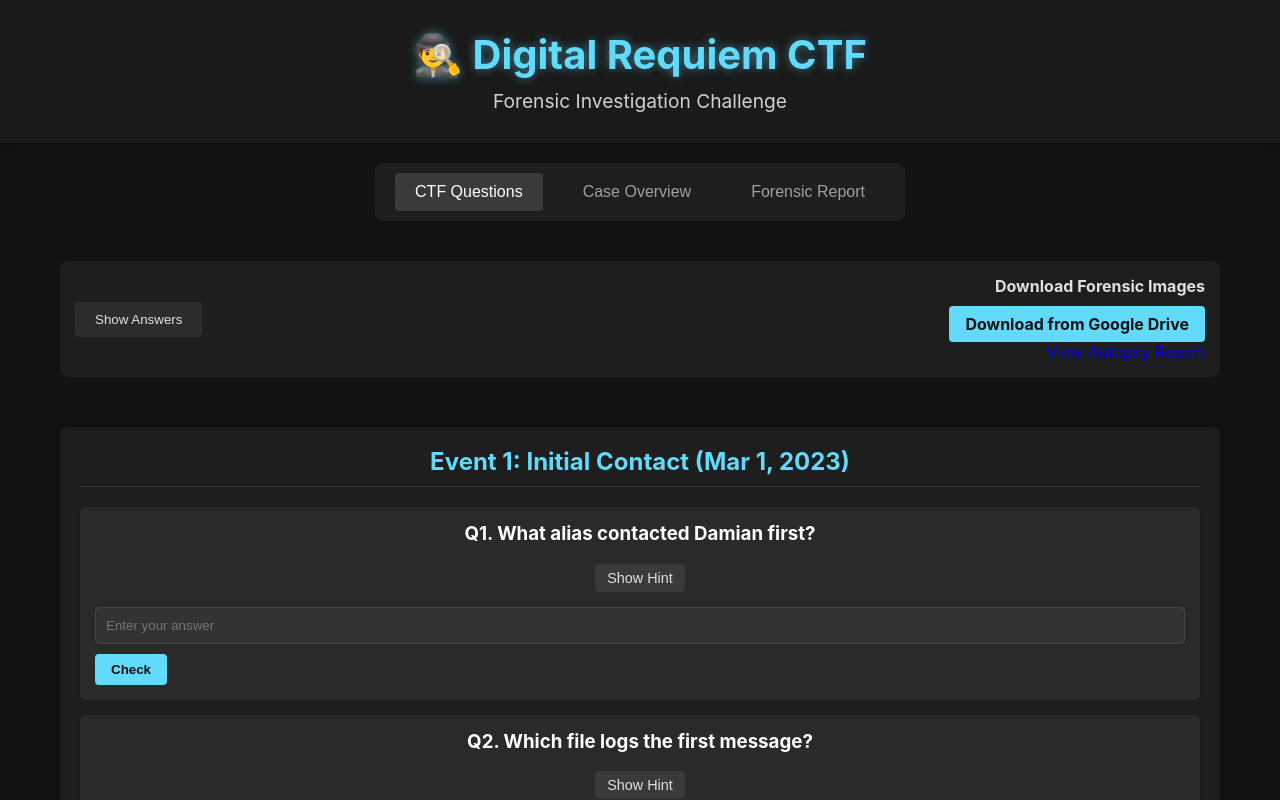
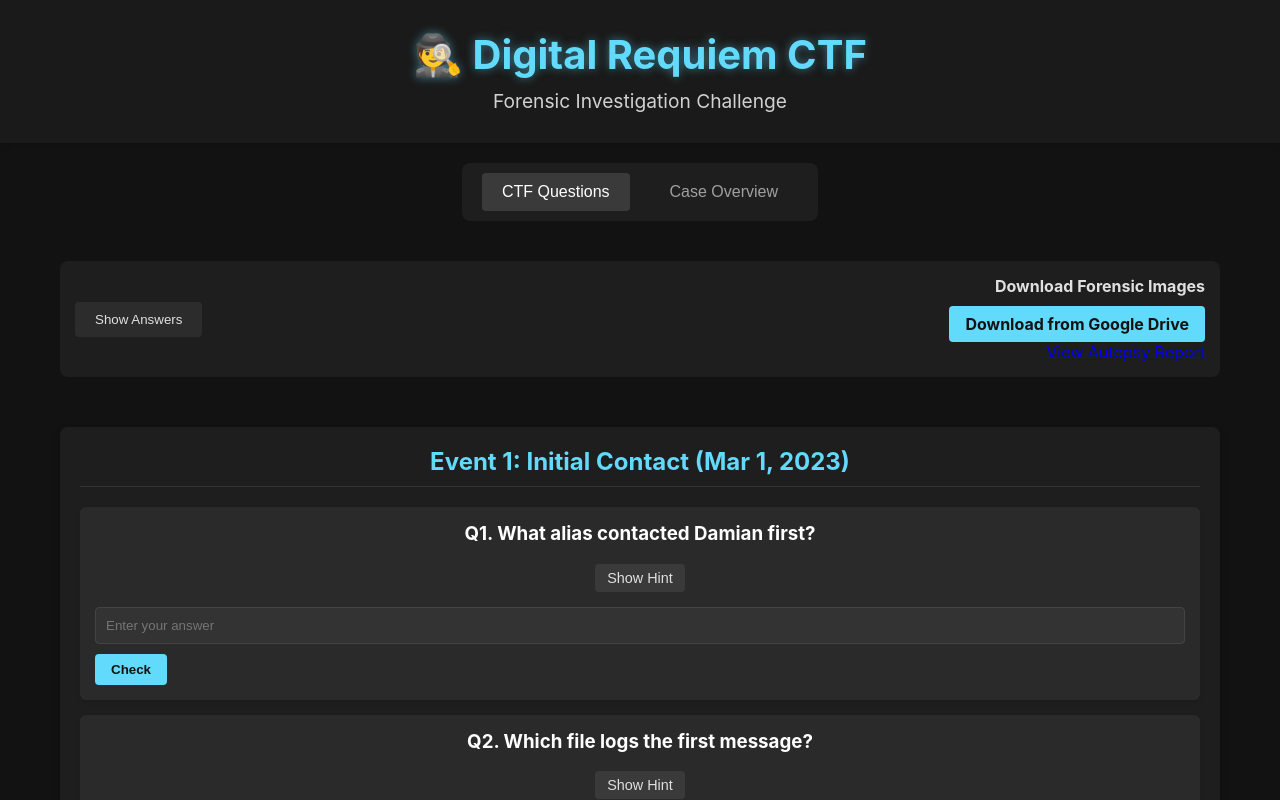
Before and after one commit to RohitPaulReddyG/digital-requiem-ctf, a React (Create React App) app: page / in a window 1280 px wide. Shown: the top 800 px of the page. Built offline with nearby package versions, Linux system fonts and the light colour scheme.

Commit message:
Remove forensic report tab from navigation

```diff
--- a/src/App.js
+++ b/src/App.js
@@ -26,18 +26,13 @@ function App() {
         >
           Case Overview
         </button>
-        <button
-          className={activeTab === 'report' ? 'active' : ''}
-          onClick={() => setActiveTab('report')}
-        >
-          Forensic Report
-        </button>
+        {/* Removed the forensic report tab */}
       </div>
 
       <main>
         {activeTab === 'questions' && <QuestionList />}
         {activeTab === 'overview' && <CaseOverview />}
-        {activeTab === 'report' && <Report />}
+        {/* Removed the report component rendering */}
       </main>
 
       <Footer />
```
